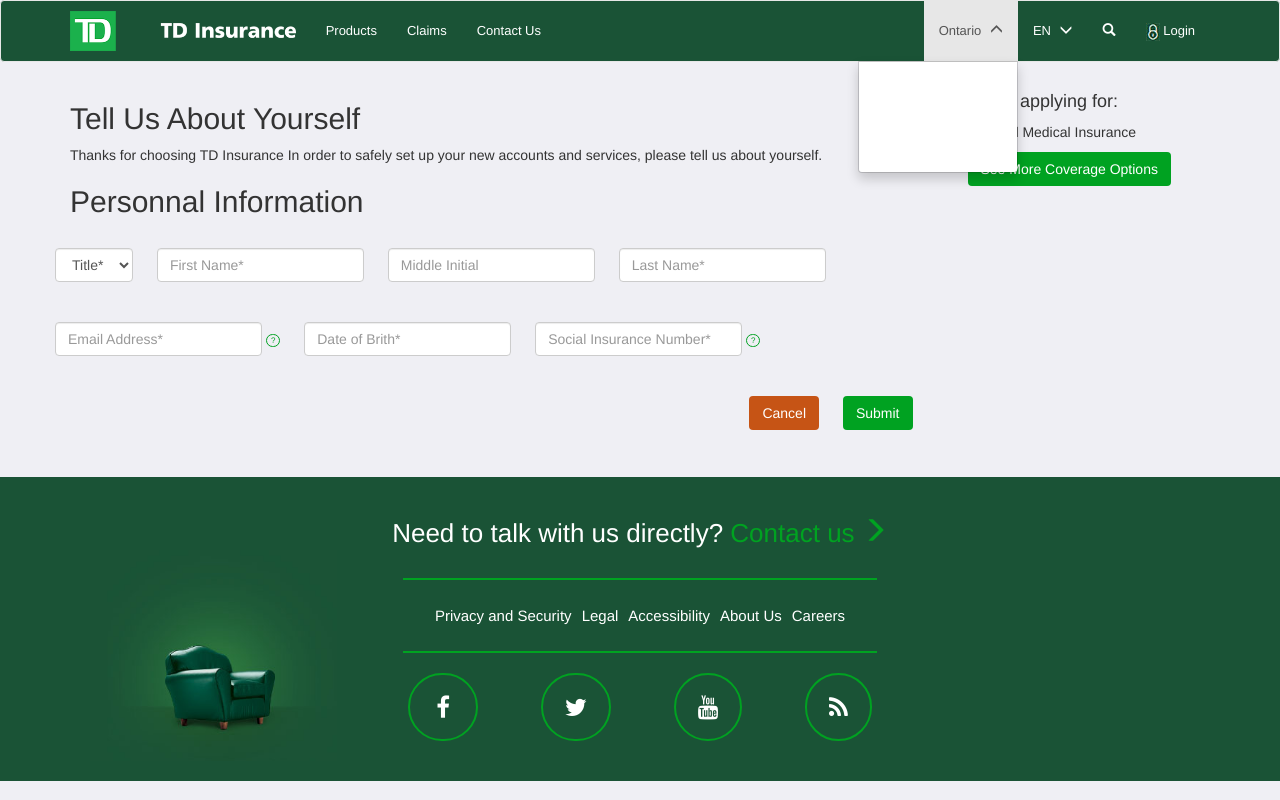
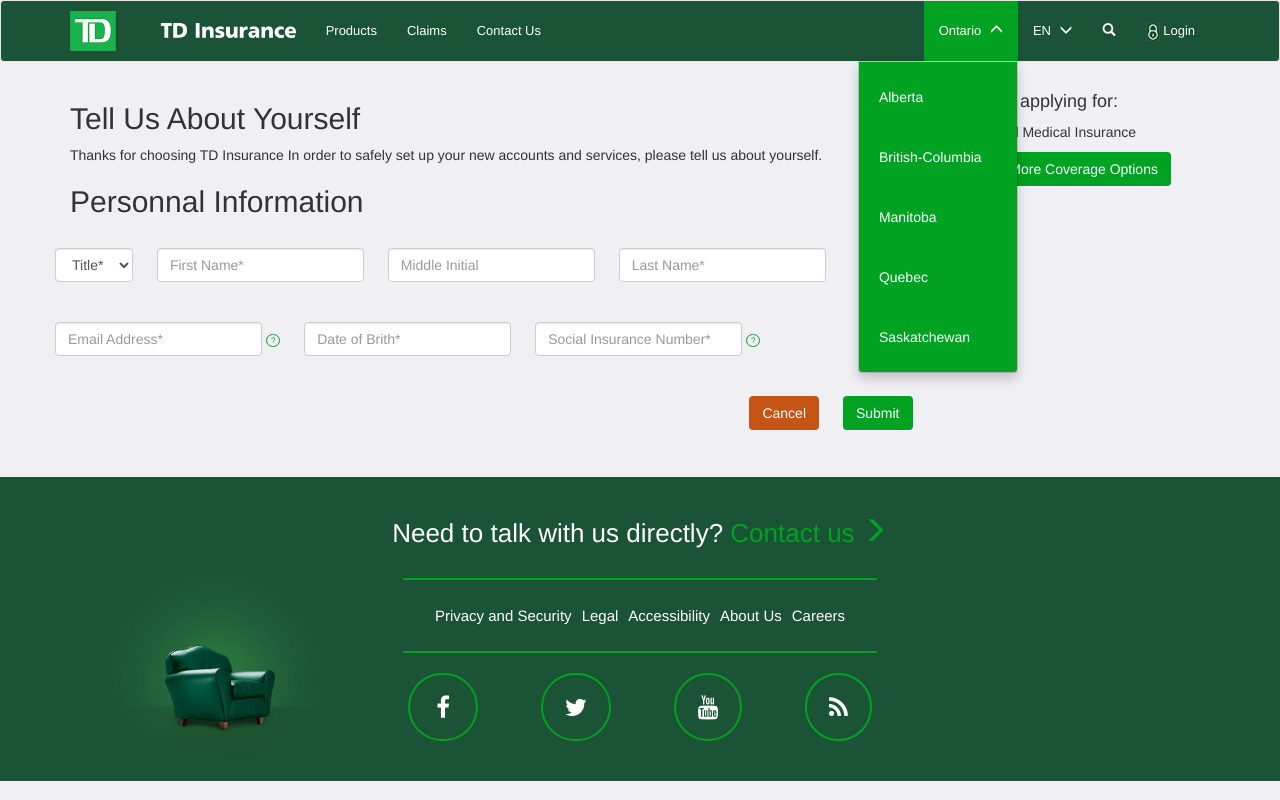
Before and after one commit to Hellboy101/TD, a website: page index.html in a window 1280 px wide. Both pictures are taken after a click on the link "Ontario". Drawn offline with nearby package versions, Linux system fonts and the light colour scheme.

Commit message:
Main menu correction

```diff
--- a/assets/css/sass/modules/_nav.scss
+++ b/assets/css/sass/modules/_nav.scss
@@ -42,6 +42,23 @@
                 padding-bottom: 20px;
             }
         }
+
+        .open > a,
+        .open > a:focus,
+        .open > a:hover {
+            background-color: $menu-open;
+            color: white;
+        }
+    }
+
+    .dropdown-menu {
+        background-color: $menu-open;
+        color: white;
+
+        li > a:hover {
+            color: white;
+            background-color: $navbar-bg;
+        }
     }
 
     .menu-direction {
@@ -58,10 +75,6 @@
     .search-input {
         max-width: 90%;
         margin: 0 5%;
-    }
-
-    .collapse {
-
     }
 
     .login-icon {
--- a/index.html
+++ b/index.html
@@ -41,11 +41,11 @@
                                 Ontario <span class="glyphicon menu-direction"></span>
                             </a>
                             <ul class="dropdown-menu">
-                                <li>Alberta</li>
-                                <li>British-Columbia</li>
-                                <li>Manitoba</li>
-                                <li>Quebec</li>
-                                <li>Saskatchewan</li>
+                                <li><a href="#">Alberta</a></li>
+                                <li><a href="#">British-Columbia</a></li>
+                                <li><a href="#">Manitoba</a></li>
+                                <li><a href="#">Quebec</a></li>
+                                <li><a href="#">Saskatchewan</a></li>
                             </ul>
                         </li>
                         <li class="dropdown">
@@ -53,7 +53,7 @@
                                 EN <span class="glyphicon menu-direction"></span>
                             </a>
                             <ul class="dropdown-menu">
-                                <li>FR</li>
+                                <li><a href="#">FR</a></li>
                             </ul>
                         </li>
                         <li class="dropdown">
```
Also changed, not shown: assets/css/styles.css.
